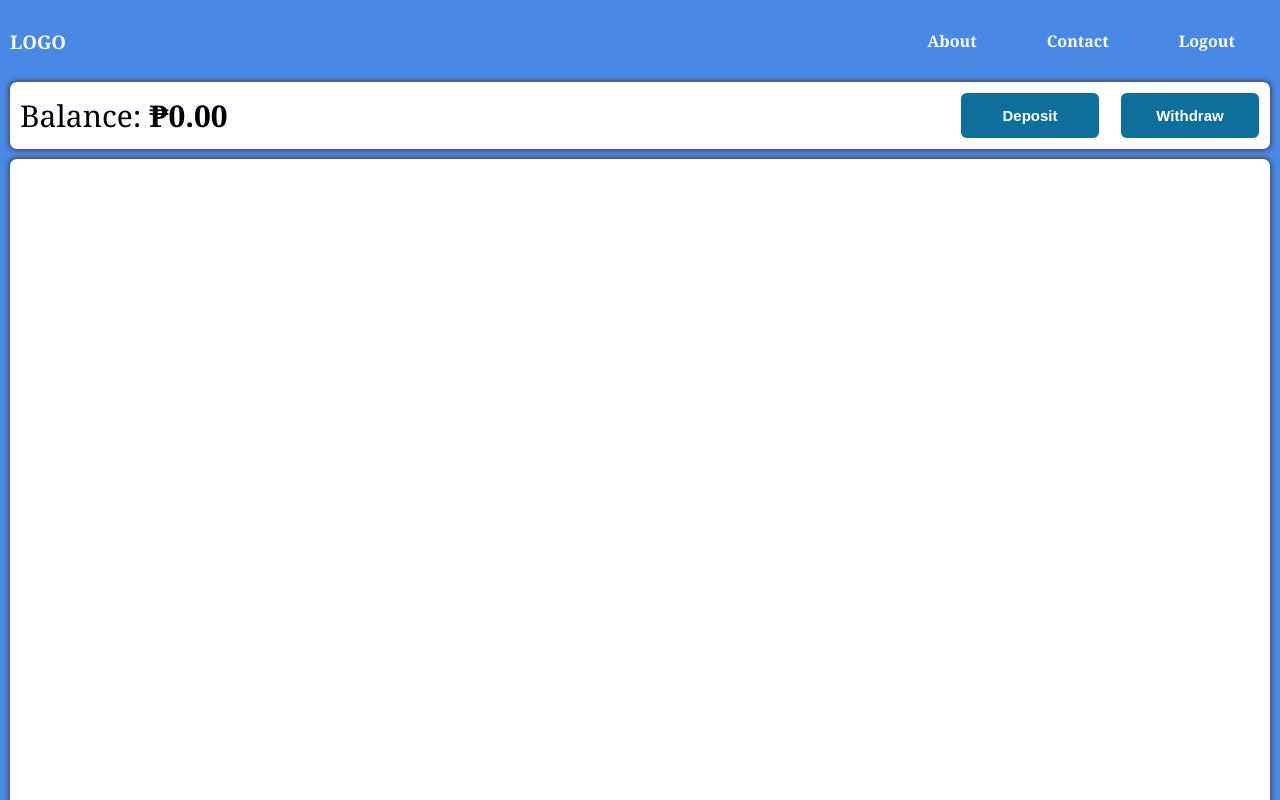
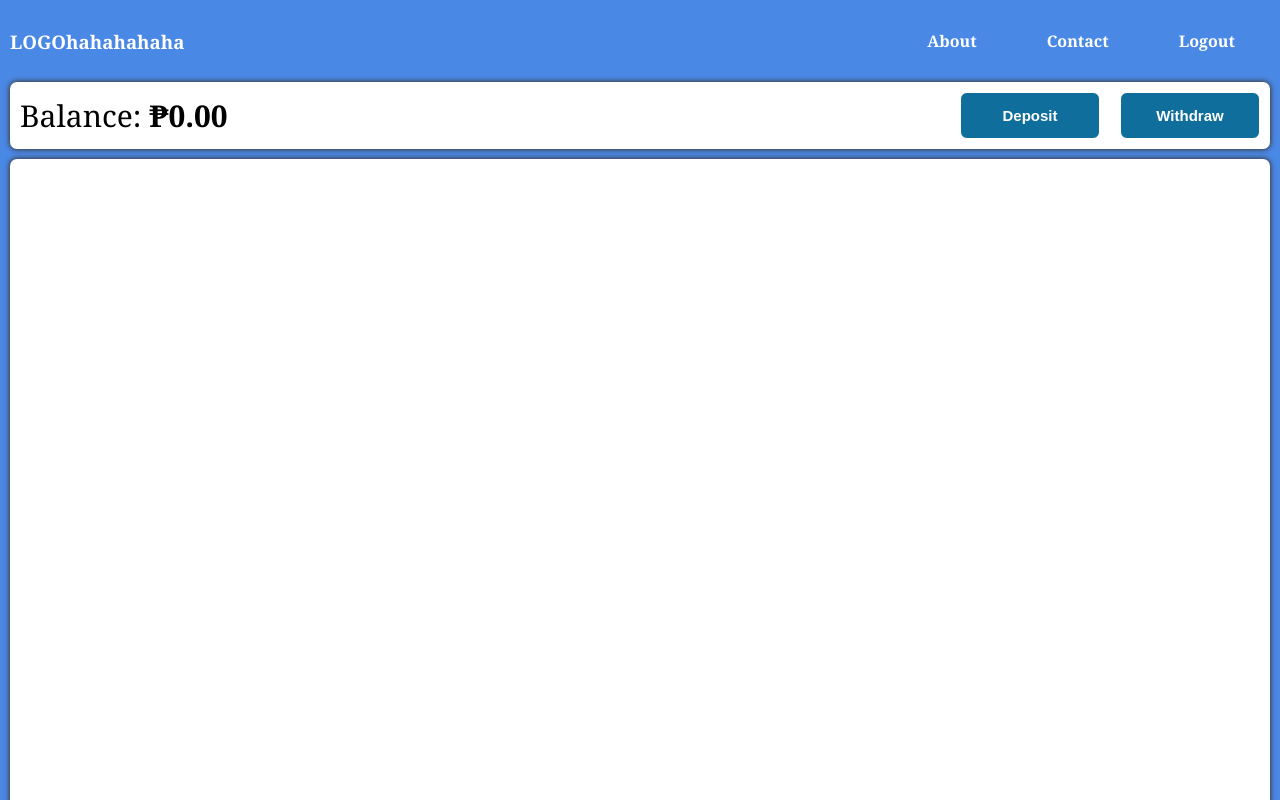
Before and after one commit to tcultivator/myproject, a plain HTML site: page index.html in a window 1280 px wide. Shown: the top 800 px of the page. Drawn offline with Linux system fonts and the light colour scheme.

Commit message:
Update index.html

```diff
--- a/index.html
+++ b/index.html
@@ -12,7 +12,7 @@
 <body id="contentBody">
     <nav>
         <div id="navLeft">
-            <h3>LOGO</h3>
+            <h3>LOGOhahahahaha</h3>
         </div>
         <div id="navRight">
             <div>
```
